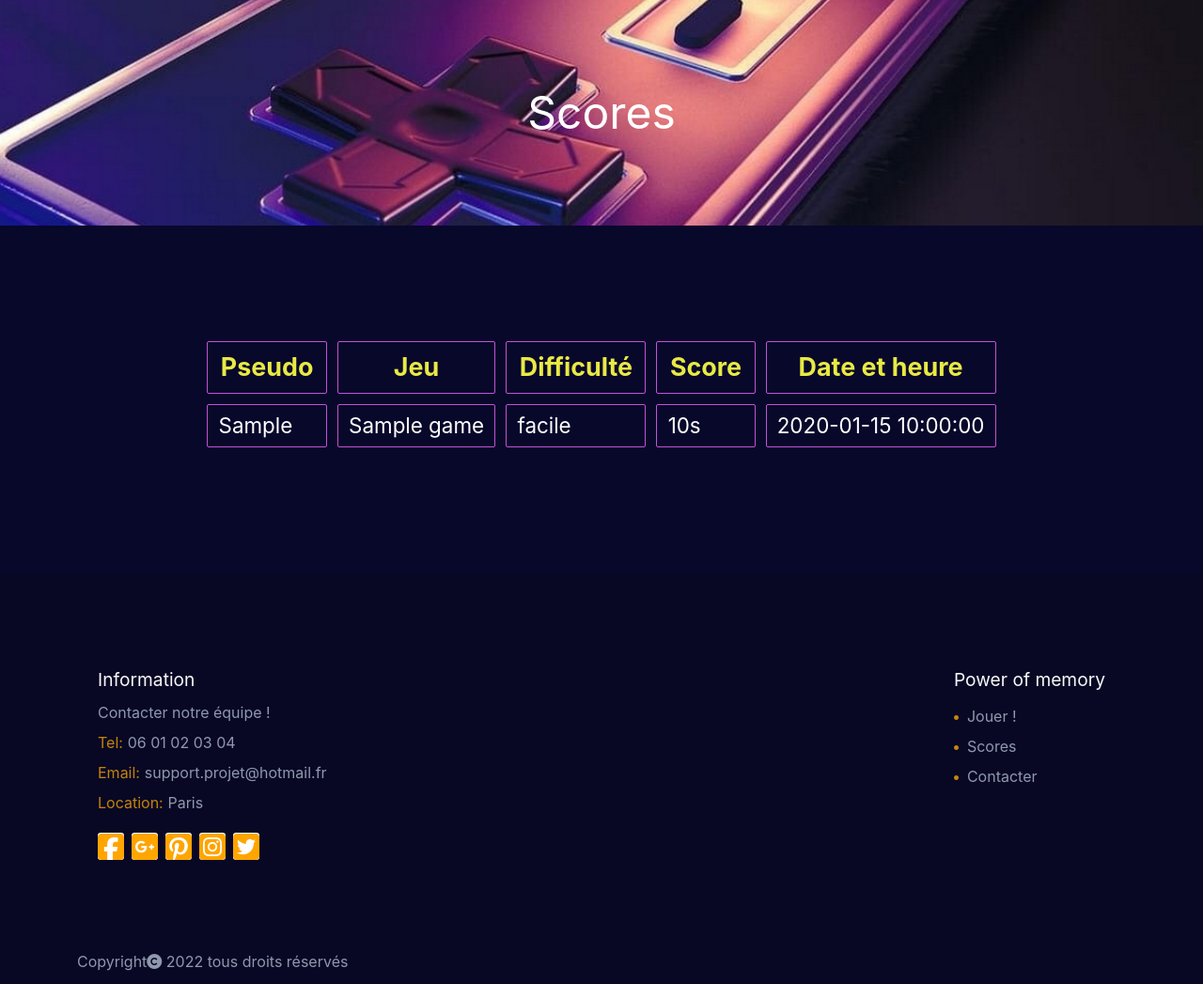
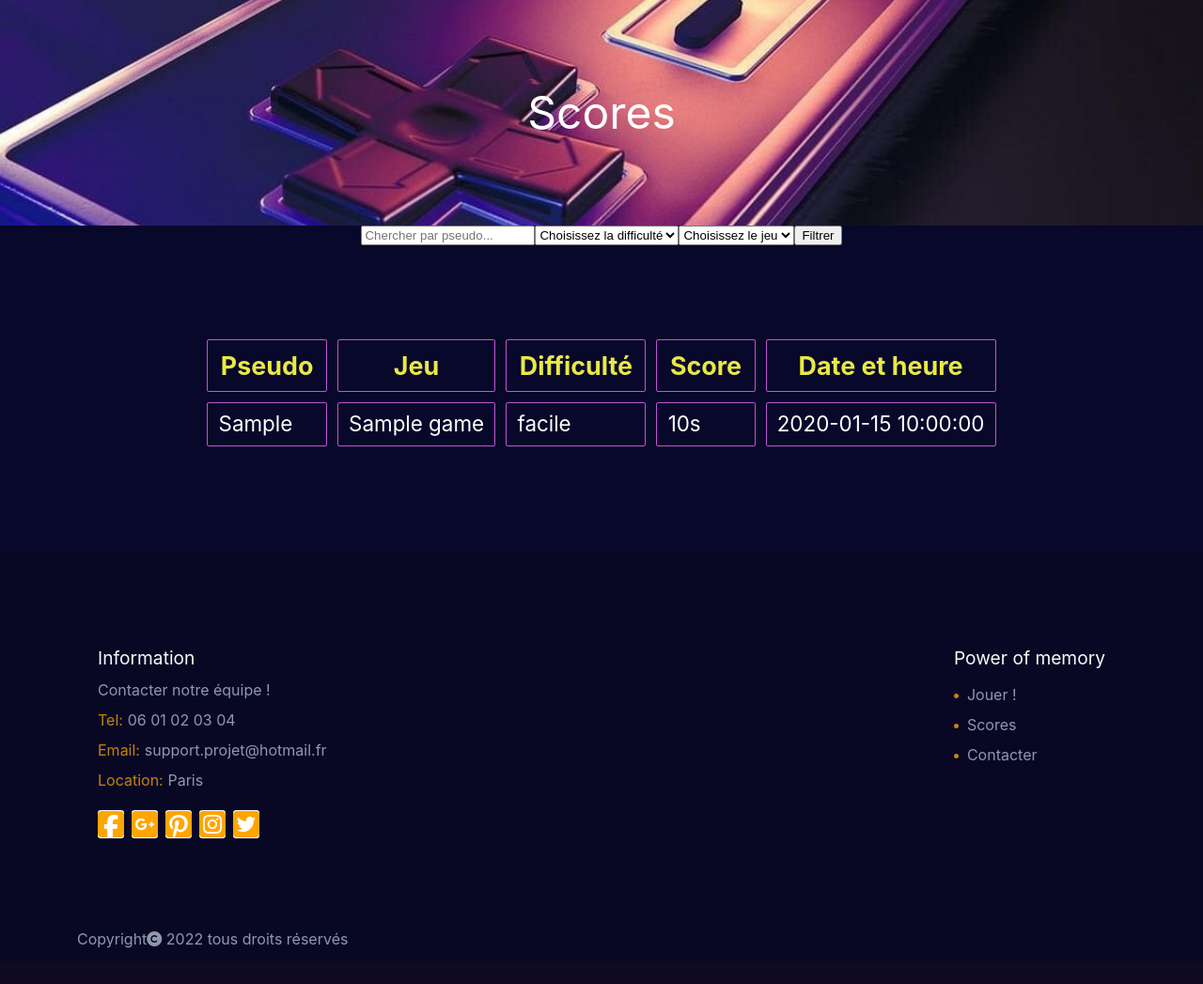
Before and after one commit to alxesv/L1_Alt_Puissance_4_AlexandreSouvorov, a PHP site: page /scores.php in a window 1280 px wide. Shown: the part 85-1132 px from the top of the page at 94% size. After the commit the page ends 1094 px from the top, so only its background shows below. Run offline with PHP 8.4, Linux system fonts and the light colour scheme; tables that the repository leaves empty hold one stand-in row (values such as "Sample post"); some libraries are stand-ins or nearby versions.

Commit message:
filtrager scores

```diff
--- a/assets/css/scores.css
+++ b/assets/css/scores.css
@@ -2,7 +2,7 @@
     color:white;
     display: flex;
     justify-content: center;
-    margin: 5em 0;
+    margin: 4em 0;
     font-size: 1.4em;
 }
 .banniere-score h1{
@@ -31,3 +31,8 @@
     justify-content: center;
     align-items: center;
 }
+
+.filtrage {
+    display: flex;
+    justify-content: center;
+}
--- a/scores.php
+++ b/scores.php
@@ -1,9 +1,36 @@
 <?php
     require_once 'init.php';
     $sql = "SELECT game.game_name as 'Jeu', user.pseudo as 'Joueur', score.game_difficulty as 'Difficulté', score.game_score as 'Score', score.game_date as 'Date' FROM score
-INNER JOIN user ON score.player_id = user.user_id
-INNER JOIN game ON score.game_id = game.game_id
-ORDER BY game.game_name ASC, score.game_difficulty, score.game_score";
+    INNER JOIN user ON score.player_id = user.user_id
+    INNER JOIN game ON score.game_id = game.game_id";
+    $sqlAdd = "";
+    if (isset($_GET['search']) && $_GET['search'] != ""){
+        $searchContent = $_GET['search'];
+        $sqlAdd = " WHERE user.pseudo LIKE '%$searchContent%'";
+        }
+    if (isset($_GET['diff'])){
+        $diffContent = $_GET['diff'];
+        $sqlAdd = " WHERE score.game_difficulty = '$diffContent'";
+        }
+    if (isset($_GET['jeu'])){
+        $jeuContent = $_GET['jeu'];
+        $sqlAdd = " WHERE game.game_id = '$jeuContent'";
+        }
+    if(isset($_GET['diff']) && isset($_GET['search']) && $_GET['search'] != ""){
+        $sqlAdd = " WHERE score.game_difficulty = '$diffContent' AND user.pseudo LIKE '%$searchContent%'";
+    }
+    if(isset($_GET['diff']) && isset($_GET['jeu'])){
+        $sqlAdd = " WHERE score.game_difficulty = '$diffContent' AND game.game_id = '$jeuContent'";
+    }
+    if(isset($_GET['jeu']) && isset($_GET['search']) && $_GET['search'] != ""){
+        $sqlAdd = " WHERE game.game_id = '$jeuContent' AND user.pseudo LIKE '%$searchContent%'";
+    }
+    if(isset($_GET['diff']) && isset($_GET['search']) && $_GET['search'] != "" && isset($_GET['jeu'])){
+        $sqlAdd = " WHERE score.game_difficulty = '$diffContent' AND user.pseudo LIKE '%$searchContent%' AND game.game_id = '$jeuContent'";
+    }
+
+    $sql .= $sqlAdd;
+    $sql .= " ORDER BY game.game_name ASC, score.game_difficulty, score.game_score";
     $scoreStatement = $db->prepare($sql);
     $scoreStatement->execute();
     $score = $scoreStatement->fetchAll();
@@ -30,6 +57,21 @@ ORDER BY game.game_name ASC, score.game_difficulty, score.game_score";
     <div class="banniere-score">
         <h1>Scores</h1>
     </div>
+    <form action="scores.php" method="GET" class="filtrage">
+        <input type="text" placeholder="Chercher par pseudo..." name="search">
+        <select name="diff" id="diff">
+            <option value="" selected disabled hidden>Choisissez la difficulté</option>
+            <option value="facile">Facile</option>
+            <option value="intermediaire">Intermédiaire</option>
+            <option value="difficile">Difficile</option>
+            <option value="Impossible">Impossible</option>
+        </select>
+        <select name="jeu" id="jeu">
+            <option value="" selected disabled hidden>Choisissez le jeu</option>
+            <option value="1">Memory</option>
+        </select>
+        <button type='submit'>Filtrer</button>
+    </form>
     <section class="score_section">
         <table class="score_table">
             <thead>
```
